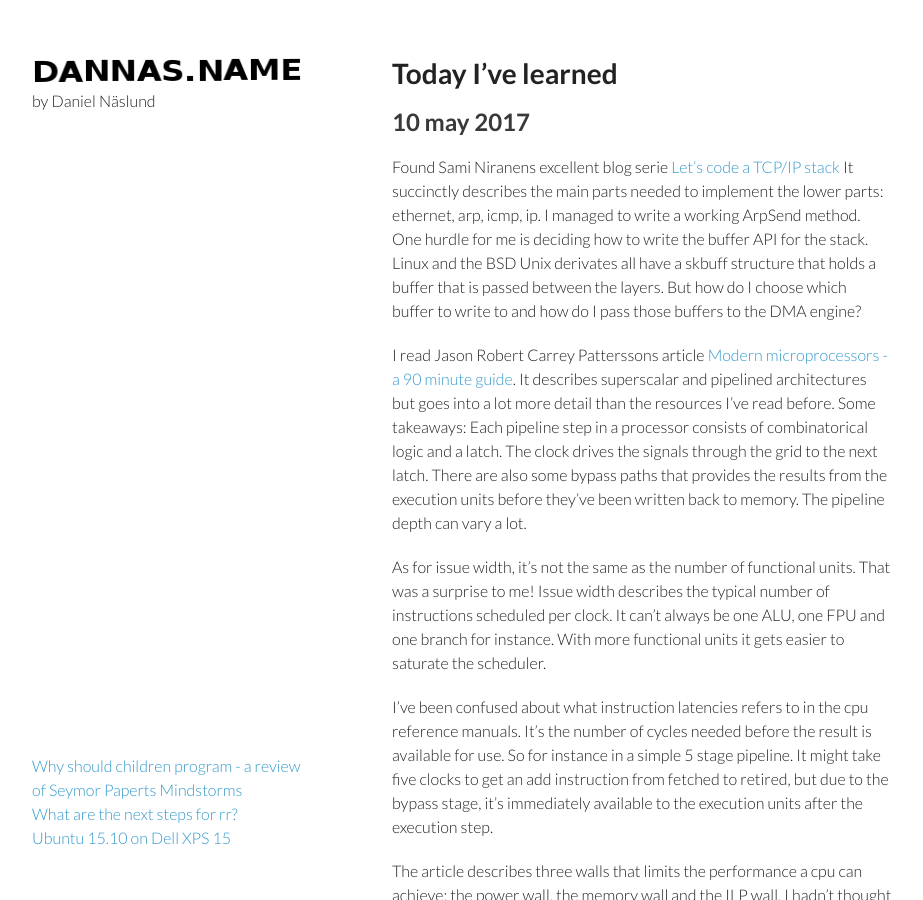
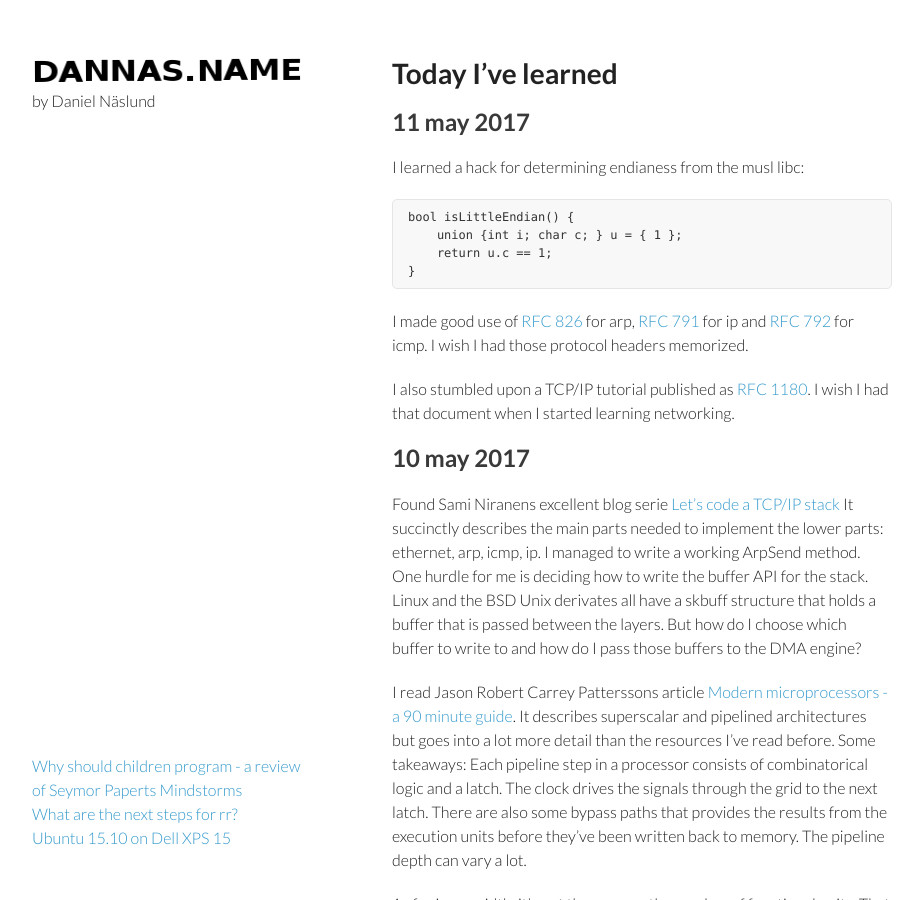
Before and after one commit to dannas/dannas.github.com, a Jekyll site: the page built from TIL.markdown, in a window 1280 px wide and 900 px high. Shown: the whole window, without its empty margins (178-1101 px from the left). Built offline with Jekyll 4.4.1, drawn with Linux system fonts in a browser that asks for light colours; our own code applies the rules of GitHub Pages for plain Markdown files.

Commit message:
Yet another TIL

```diff
--- a/TIL.markdown
+++ b/TIL.markdown
@@ -1,4 +1,20 @@
 # Today I've learned
+
+## 11 may 2017
+I learned a hack for determining endianess from the musl libc:
+
+    bool isLittleEndian() {
+        union {int i; char c; } u = { 1 };
+        return u.c == 1;
+    }
+
+I made good use of [RFC 826](https://tools.ietf.org/html/rfc826) for arp,
+[RFC 791](https://tools.ietf.org/html/rfc791) for ip and
+[RFC 792](https://tools.ietf.org/html/rfc792) for icmp. I wish I had those
+protocol headers memorized.
+
+I also stumbled upon a TCP/IP tutorial published as [RFC 1180](https://tools.ietf.org/html/rfc1180).
+I wish I had that document when I started learning networking.
 
 ## 10 may 2017
 Found Sami Niranens excellent blog serie [Let's code a TCP/IP stack](http://www.saminiir.com/lets-code-tcp-ip-stack-1-ethernet-arp/)
```
